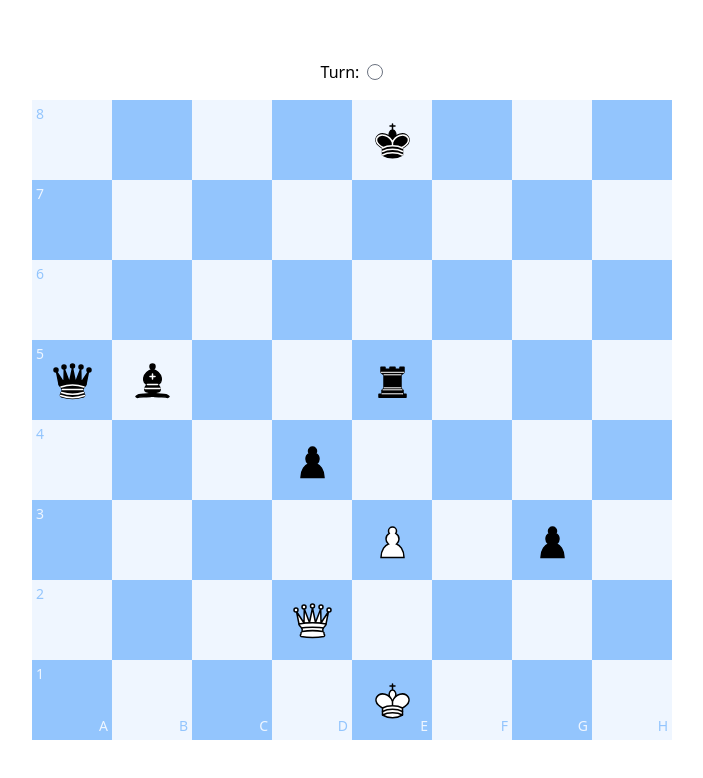
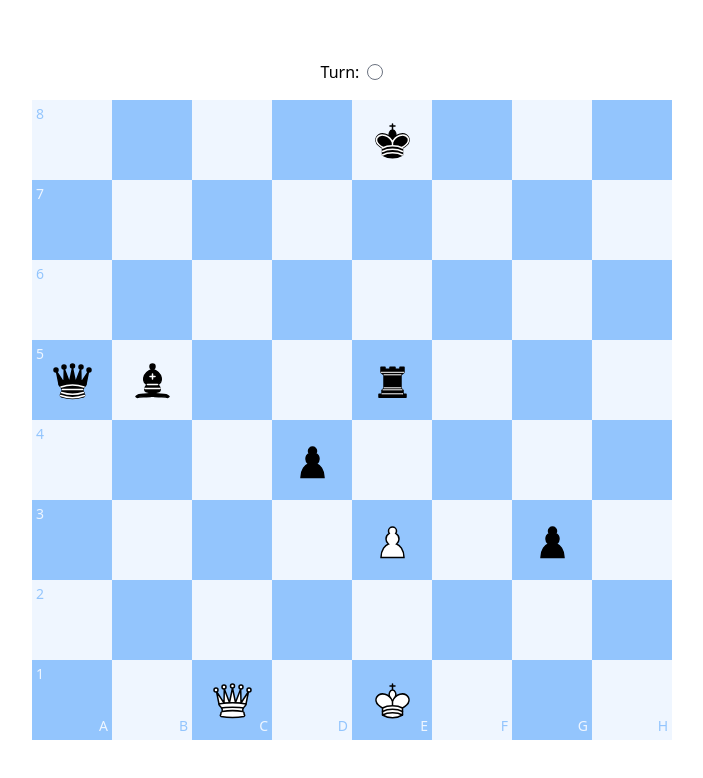
Before and after one commit to Nevoss/chess, a Next.js app: page / in a window 1280 px wide. Shown: the top 778 px of the page, without its empty margins (288-991 px from the left). Built offline with nearby package versions, Linux system fonts and the light colour scheme.

Commit message:
user can select all pieces but can move only his pieces

```diff
--- a/src/components/game/board-square-piece.tsx
+++ b/src/components/game/board-square-piece.tsx
@@ -4,19 +4,17 @@ import PieceSvg from "./piece-svg";
 interface BoardSquarePieceProps {
   piece: Piece;
   onClick: (piece: Piece) => void;
-  canSelect: boolean;
 }
 
-export default function BoardSquarePiece({ piece, onClick, canSelect }: BoardSquarePieceProps) {
-  const onClickHandler = canSelect ? () => onClick(piece) : undefined;
-  const Component = canSelect ? "button" : "div";
+export default function BoardSquarePiece({ piece, onClick }: BoardSquarePieceProps) {
+  const onClickHandler = () => onClick(piece);
 
   return (
-    <Component
+    <button
       className="flex w-full h-full items-center justify-center absolute z-10"
       onClick={onClickHandler}
     >
       <PieceSvg color={piece.color} type={piece.type} />
-    </Component>
+    </button>
   );
 }
--- a/src/components/game/board-square.tsx
+++ b/src/components/game/board-square.tsx
@@ -7,7 +7,6 @@ import { selectors as playerSelectors, actions as playerActions } from "../../se
 import type { BoardPosition, Piece } from "../../types/game";
 import BoardSquarePiece from "./board-square-piece";
 import BoardSquareOptionalMove from "./board-square-optional-move";
-import { canSelectPiece } from "../../core/player/selection";
 import { isPositionInsidePositionsCollection } from "../../core/game/position";
 
 interface BoardSquareProps {
@@ -27,8 +26,8 @@ export default function BoardSquare({ isLight, position: [file, rank] }: BoardSq
     );
 
   const isSelectedPiece = !!piece && !!selectedPiece && piece.id === selectedPiece.id,
-    isPieceSelectable = !!piece && canSelectPiece(playerColor, piece),
-    isSelectedPieceMovable = turn === playerColor,
+    isSelectedPieceMovable =
+      !!selectedPiece && turn === playerColor && selectedPiece.color === playerColor,
     isSquareIsAnOptionalMove = isPositionInsidePositionsCollection(
       [file, rank],
       selectedPieceOptionalMoves
@@ -65,9 +64,7 @@ export default function BoardSquare({ isLight, position: [file, rank] }: BoardSq
           canMove={isSelectedPieceMovable}
         />
       )}
-      {piece && (
-        <BoardSquarePiece piece={piece} onClick={toggleSelection} canSelect={isPieceSelectable} />
-      )}
+      {piece && <BoardSquarePiece piece={piece} onClick={toggleSelection} />}
     </div>
   );
 }
--- a/src/core/game/move-options/validations.ts
+++ b/src/core/game/move-options/validations.ts
@@ -24,7 +24,7 @@ export type ValidateMoveFunctionMap = Map<string, ValidateMoveFunction>;
 export const EXPOSE_KING_TO_ATTACK_VALIDATION_KEY = "exposeKingToAttack";
 
 const invalidAndBlocking = { invalid: true, blocking: true };
-// const invalidAndNotBlocking = { invalid: true, blocking: false };
+const invalidAndNotBlocking = { invalid: true, blocking: false };
 const validAndBlocking = { invalid: false, blocking: true };
 const validAndNotBlocking = { invalid: false, blocking: false };
 
@@ -55,7 +55,7 @@ const exposeKingToAttack: [string, ValidateMoveFunction] = [
     return isPieceUnderAttack({ position: king.position, color: king.color }, piecesAfterMove, {
       exposeOpponentKingToAttack: true,
     })
-      ? invalidAndBlocking
+      ? invalidAndNotBlocking
       : validAndNotBlocking;
   },
 ];
--- a/src/core/player/selection.ts
+++ /dev/null
@@ -1,11 +0,0 @@
-import { Piece, PieceColor } from "../../types/game";
-
-/**
- * Check if piece is exists on the board and belongs to the player.
- */
-export function canSelectPiece(
-  playerColor: PieceColor,
-  { color, position }: Pick<Piece, "position" | "color">
-): boolean {
-  return !!position?.length && playerColor === color;
-}
--- a/src/services/game/state.ts
+++ b/src/services/game/state.ts
@@ -44,7 +44,7 @@ const state: GameState = {
     // { id: "black-queen", type: "queen", color: "black", position: ["D", "8"], hasMoved: false },
     // { id: "black-king", type: "king", color: "black", position: ["E", "8"], hasMoved: false },
 
-    { id: "white-queen", type: "queen", color: "white", position: ["D", "2"], hasMoved: false },
+    { id: "white-queen", type: "queen", color: "white", position: ["C", "1"], hasMoved: false },
     { id: "white-king", type: "king", color: "white", position: ["E", "1"], hasMoved: false },
     { id: "white-pawn-1", type: "pawn", color: "white", position: ["E", "3"], hasMoved: false },
     { id: "black-queen", type: "queen", color: "black", position: ["A", "5"], hasMoved: false },
@@ -53,6 +53,7 @@ const state: GameState = {
     { id: "black-pawn-2", type: "pawn", color: "black", position: ["D", "4"], hasMoved: false },
     { id: "black-bishop-1", type: "bishop", color: "black", position: ["B", "5"], hasMoved: false },
     { id: "black-rook-1", type: "rook", color: "black", position: ["E", "5"], hasMoved: false },
+    // { id: "black-rook-2", type: "rook", color: "black", position: ["A", "1"], hasMoved: false },
   ],
 };
 
--- a/src/services/player/middlewares.ts
+++ b/src/services/player/middlewares.ts
@@ -3,7 +3,6 @@ import { RootState } from "../../store";
 import { actions, selectors } from "./index";
 import { actions as commonActions } from "../common/index";
 import { actions as gameActions, selectors as gameSelectors } from "../game/index";
-import { canSelectPiece } from "../../core/player/selection";
 
 export const togglePieceSelectionMiddleware: Middleware<{}, RootState> =
   ({ dispatch, getState }) =>
@@ -16,22 +15,6 @@ export const togglePieceSelectionMiddleware: Middleware<{}, RootState> =
     }
 
     const state = getState();
-
-    if (
-      !canSelectPiece(
-        selectors.selectColor(state),
-        gameSelectors.selectPieceById(state, action.payload)
-      )
-    ) {
-      dispatch(
-        commonActions.error({
-          actionType: action.type,
-          message: "You can't select a piece that is not yours",
-        })
-      );
-
-      return;
-    }
 
     if (selectors.selectSelectedPieceId(state) === action.payload) {
       dispatch(actions.removeSelection());
@@ -53,6 +36,7 @@ export const moveSelectedPieceMiddleware: Middleware<{}, RootState> =
     }
 
     const state = getState();
+
     const piece = selectors.selectSelectedPiece(state);
 
     if (!piece) {
@@ -79,6 +63,19 @@ export const moveSelectedPieceMiddleware: Middleware<{}, RootState> =
       return;
     }
 
+    const isPlayerPiece = piece.color === selectors.selectColor(state);
+
+    if (!isPlayerPiece) {
+      dispatch(
+        commonActions.error({
+          actionType: action.type,
+          message: "You can't move a piece that is not yours",
+        })
+      );
+
+      return;
+    }
+
     dispatch(gameActions.movePiece(piece.id, action.payload));
     dispatch(actions.removeSelection());
   };
```
